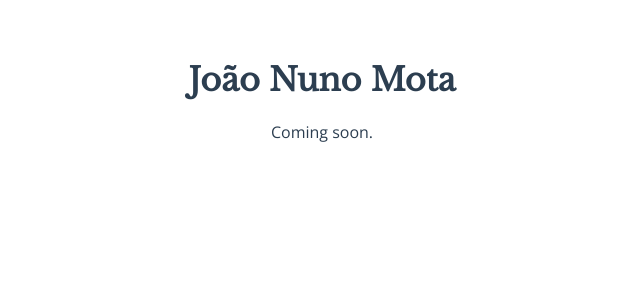
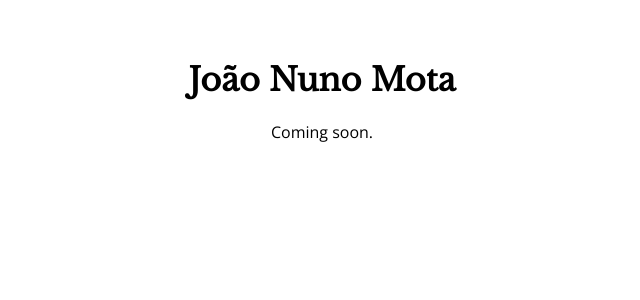
Before and after one commit to joaonunomota/joaonunomota.github.io, a Vue app: page / in a window 1280 px wide. Shown: the top 300 px of the page, without its empty margins (318-958 px from the left). Built offline with nearby package versions, Linux system fonts and the light colour scheme.

Commit message:
Move common css into seperate files

```diff
--- a/src/App.vue
+++ b/src/App.vue
@@ -5,15 +5,10 @@
   </div>
 </template>
 <style scoped>
+@import "assets/css/site.scss";
+
 #app {
   text-align: center;
-  color: #2c3e50;
   margin-top: 60px;
 }
-h1 {
-  font-family: "Libre Baskerville", serif;
-}
-p {
-  font-family: "Open Sans", sans-serif;
-}
 </style>
--- /dev/null
+++ b/src/assets/css/dark.scss
@@ -0,0 +1,6 @@
+@media (prefers-color-scheme: dark) {
+  body {
+    color: #ffffff;
+    background-color: #2c3e50;
+  }
+}
--- /dev/null
+++ b/src/assets/css/light.scss
@@ -0,0 +1,4 @@
+body {
+  color: #2c3e50;
+  background-color: #ffffff;
+}
--- /dev/null
+++ b/src/assets/css/site.scss
@@ -0,0 +1,9 @@
+@import "light.scss";
+@import "dark.scss";
+
+h1 {
+  font-family: "Libre Baskerville", serif;
+}
+p {
+  font-family: "Open Sans", sans-serif;
+}
```
